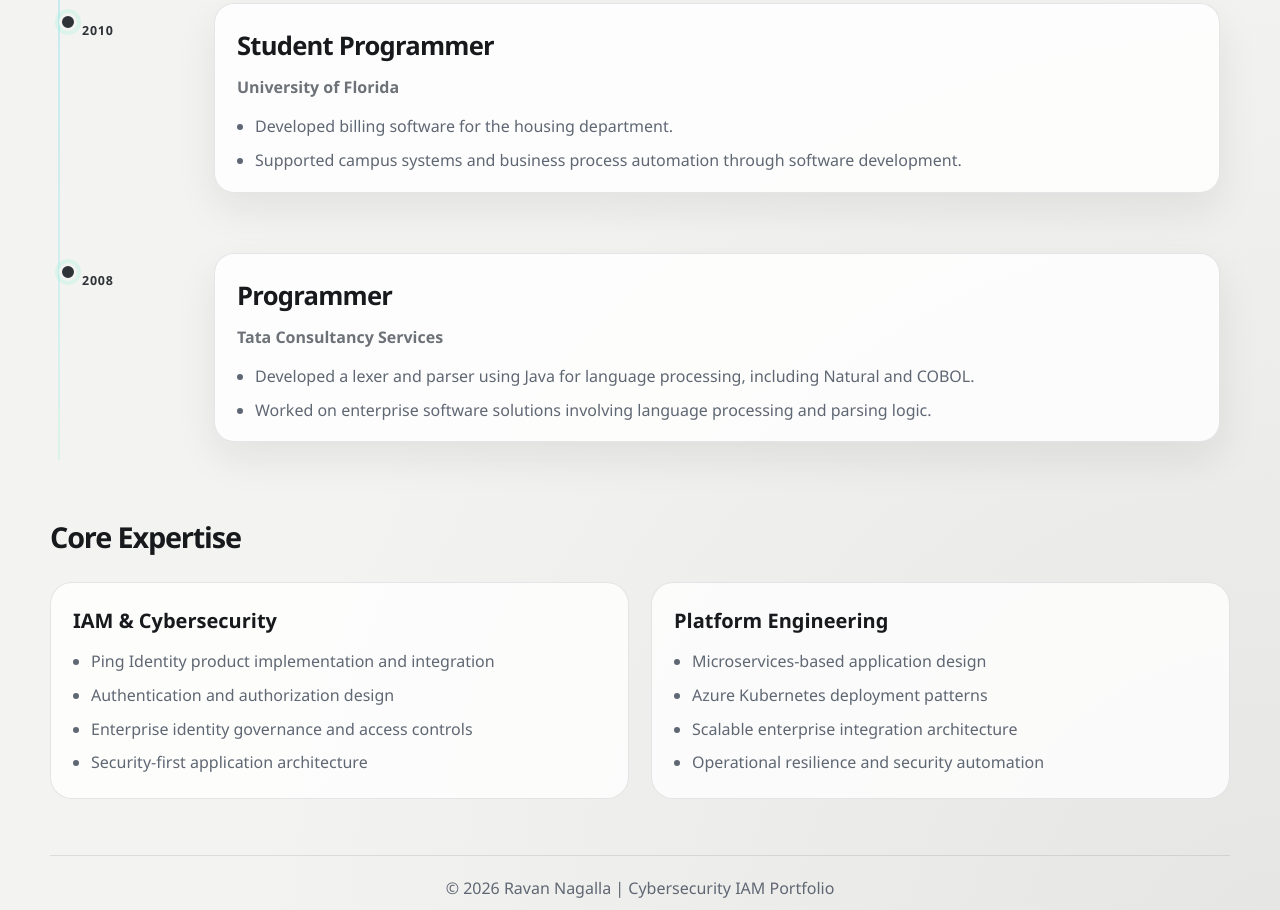
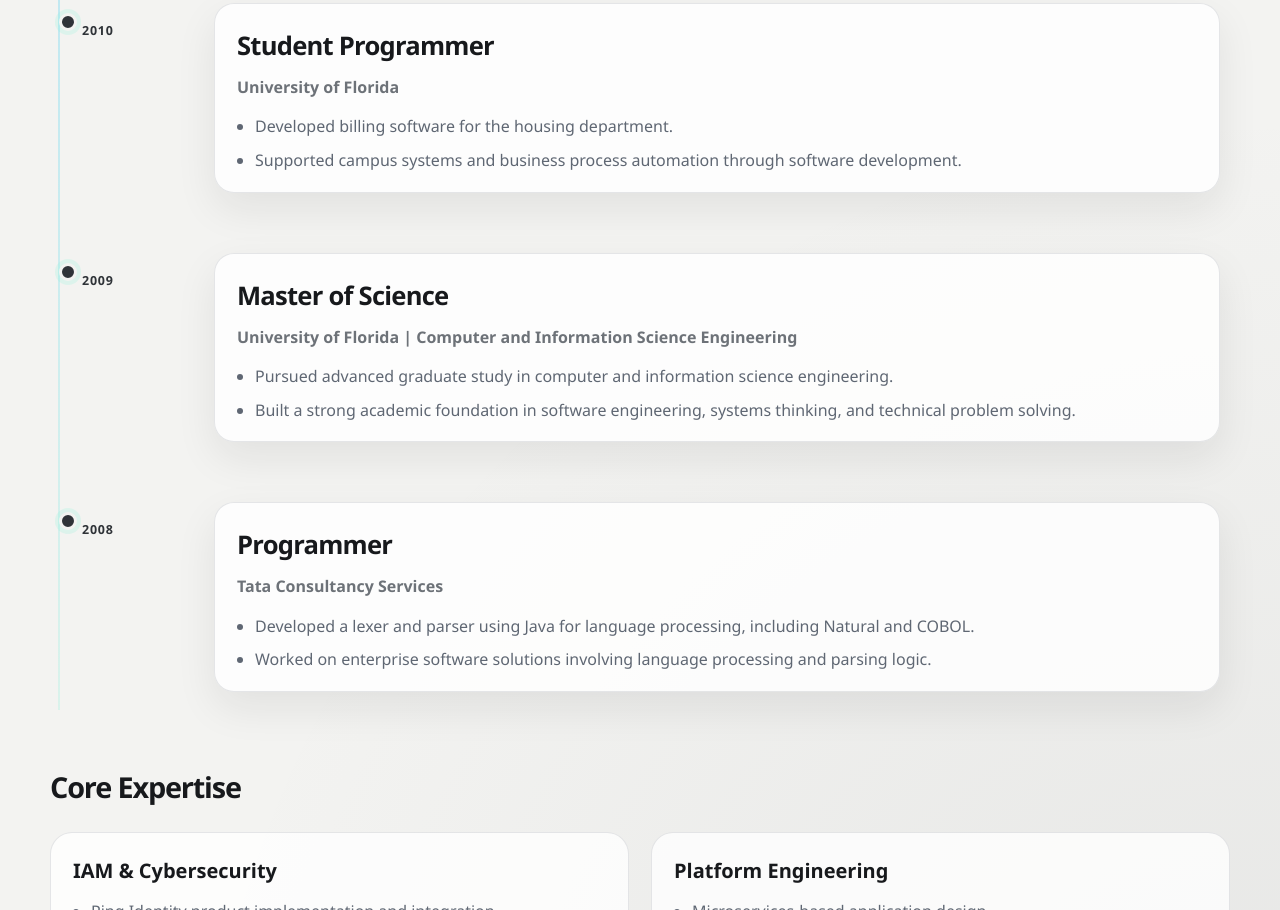
Before and after one commit to ravannagalla/ravannagalla.github.io, a plain HTML site: page index.html in a window 1280 px wide. Shown: the part 2264-3174 px from the top of the page. Drawn offline with Linux system fonts and the light colour scheme.

Commit message:
update education

```diff
--- a/index.html
+++ b/index.html
@@ -170,6 +170,18 @@
             </article>
 
             <article class="timeline-item">
+              <div class="timeline-year">2009</div>
+              <div class="timeline-card">
+                <h3>Master of Science</h3>
+                <p class="timeline-role">University of Florida | Computer and Information Science Engineering</p>
+                <ul>
+                  <li>Pursued advanced graduate study in computer and information science engineering.</li>
+                  <li>Built a strong academic foundation in software engineering, systems thinking, and technical problem solving.</li>
+                </ul>
+              </div>
+            </article>
+
+            <article class="timeline-item">
               <div class="timeline-year">2008</div>
               <div class="timeline-card">
                 <h3>Programmer</h3>
```
